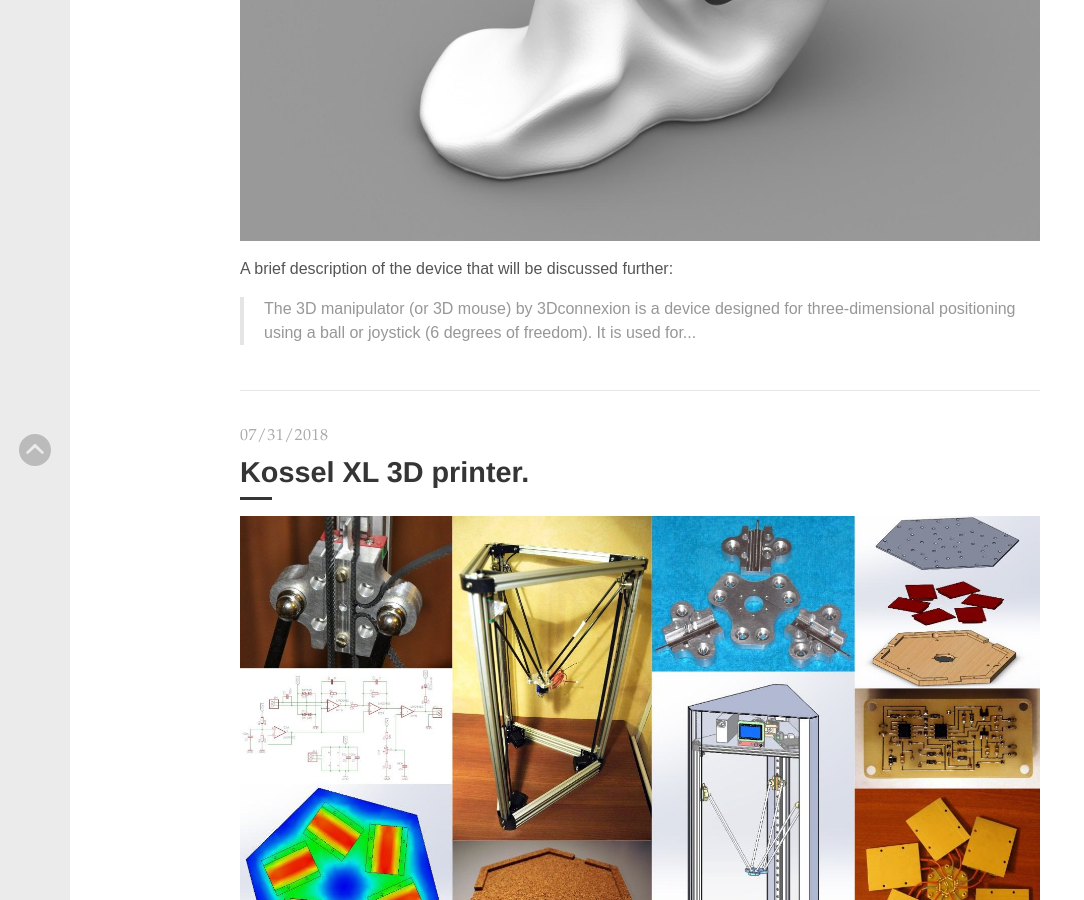
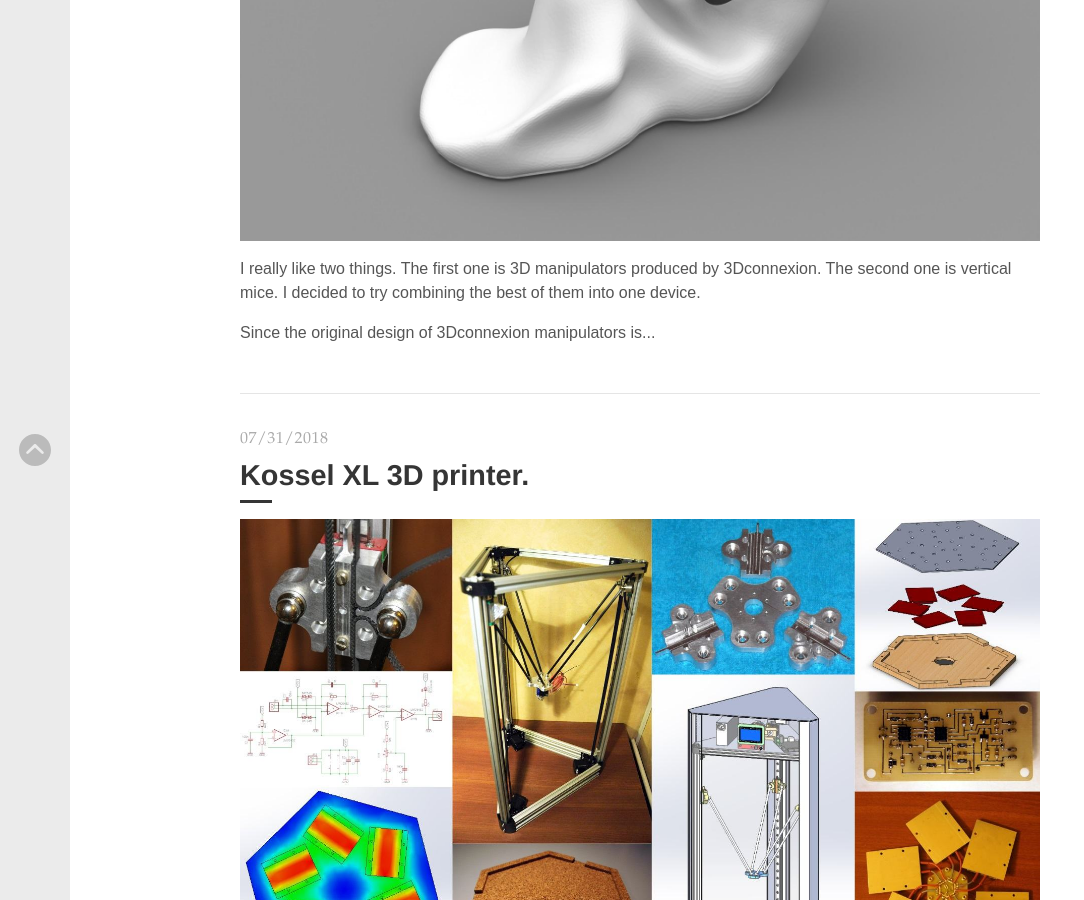
Before and after one commit to AntonEvmenenko/antonevmenenko.github.io, a Jekyll site: the page built from index.html, in a window 1280 px wide and 900 px high, scrolled down 996 px. Shown: the whole window, without its empty margins (0-1084 px from the left). Built offline with Jekyll 4.4.1, drawn with Linux system fonts in a browser that asks for light colours; the list of posts is cut into pages by our own code.

Commit message:
"2020-05-09-3dconnexion" updated

```diff
--- a/_posts/en/2020-05-09-3dconnexion.md
+++ b/_posts/en/2020-05-09-3dconnexion.md
@@ -8,27 +8,29 @@ preview: "assets/images/posts/2020-05-09-3dconnexion/render_2.jpg"
 {% include vars.html %}
 
 ### Table of contents
-1. [What is 3DConnexion?](#what_is_3dconnexion)
-2. [Intro](#intro)
-3. [Prototyping](#prototyping)
-4. [3D scanning](#3d_scanning)
-6. [Version 0](#version_0)
-7. [Solving version 0 issues](#version_0_fix_problems)
-8. [Version 1](#version_1)
-9. [Final renders](#renders)
+1. [Intro](#intro)
+1. [3DConnexion?](#what_is_3dconnexion)
+1. [Vertical mice?](#what_is_vertical_mice)
+1. [Prototyping](#prototyping)
+1. [3D scanning](#3d_scanning)
+1. [Version 0](#version_0)
+1. [Solving version 0 issues](#version_0_fix_problems)
+1. [Version 1](#version_1)
+1. [Final renders](#renders)
 
-### What is 3DConnexion? <a name="what_is_3dconnexion"></a>
+### Intro <a name="intro"></a>
 
 <!--excerpt-->
 
-A brief description of the device that will be discussed further:
+I really like two things. The first one is 3D manipulators produced by 3Dconnexion. The second one is vertical mice. I decided to try combining the best of them into one device.
+
+Since the original design of 3Dconnexion manipulators is not perfect in terms of ergonomics, I decided to attempt creating a new base for the manipulator, drawing inspiration from the example of vertical mice.
+
+### 3DConnexion? <a name="what_is_3dconnexion"></a>
 
 > The 3D manipulator (or 3D mouse) by 3Dconnexion is a device designed for three-dimensional positioning using a ball or joystick (6 degrees of freedom). It is used for working with 3D design systems or applications that require control over an objects' movements within a virtual space.
 
-&nbsp;
-
 {% include clickableImage.html path=images_path name="3dconnexion.jpg" %}
-
 
 For instance, in 3D modeling, it's often necessary to adjust the camera's position (to work on different parts of the model). The camera has six degrees of freedom: three linear ones (which determine the camera's position in the global coordinate system) and three rotational ones (representing the camera's rotation angles). A six-axis manipulator enables control over all these parameters:
 
@@ -36,23 +38,15 @@ For instance, in 3D modeling, it's often necessary to adjust the camera's positi
 
 The most interesting aspect is that this manipulator allows you to control all degrees of freedom of the camera *simultaneously*. Compared to using just a mouse and keyboard, where you need to perform a series of actions to move the camera from one place to another and rotate it, a six-axis manipulator enables you to achieve the same result in a single motion. This is highly convenient and time-saving. Downside: getting used to this method of control takes a bit of time (several days or so).
 
-### Intro <a name="intro"></a>
+### Vertical mice? <a name="what_is_vertical_mice"></a>
 
-Buying a brand new device from a store was a bit expensive (plus, I wasn't entirely sure if I really needed it), so I periodically checked a local online flea market. After some time, luck was on my side, and I managed to purchase the device. Immediately, the following issues were identified:
-
-1. It turned out that the SoftTouch coating applied to the working part of the manipulator deteriorates over time and becomes sticky. The solution was straightforward: armed with isopropyl alcohol, cotton pads and wipes, I simply removed it. The plastic underneath was also quite pleasant to touch, and there were no problems due to the removal of the coating.
-
-2. The metallic base of the device, covered with something like decorative chrome, had some scratches. Of course, this problem didn't hinder the device's functionality in any way, but it was a constant eyesore and source of annoyance. I decided to tackle this issue with a more drastic solution, which will be discussed in the following paragraphs.
-
-It's worth saying that I'm a fan of vertical mice, like the ones depicted below:
+Yes, I'm a fan of vertical mice, like the one depicted below:
 
 {% include clickableImage.html path=images_path name="delux_M618.jpg" %}
 
 Regular mice, when used extensively, can lead to issues like [carpal tunnel syndrome](https://en.wikipedia.org/wiki/Carpal_tunnel_syndrome), whereas vertical mice help alleviate these problems:
 
 {% include clickableImage.html path=images_path name="carpal_tunnel_syndrome.jpg" %}
-
-Since the original design of the six-axis manipulator resembled a regular mouse in terms of poor ergonomics, a decision was made to create a new base for the manipulator, which would allow the hand to be in a comfortable position while working.
 
 ### Prototyping <a name="prototyping"></a>
 
```
Also changed, not shown: _posts/ru/2020-05-09-3dconnexion.md (+17 -22 lines).
